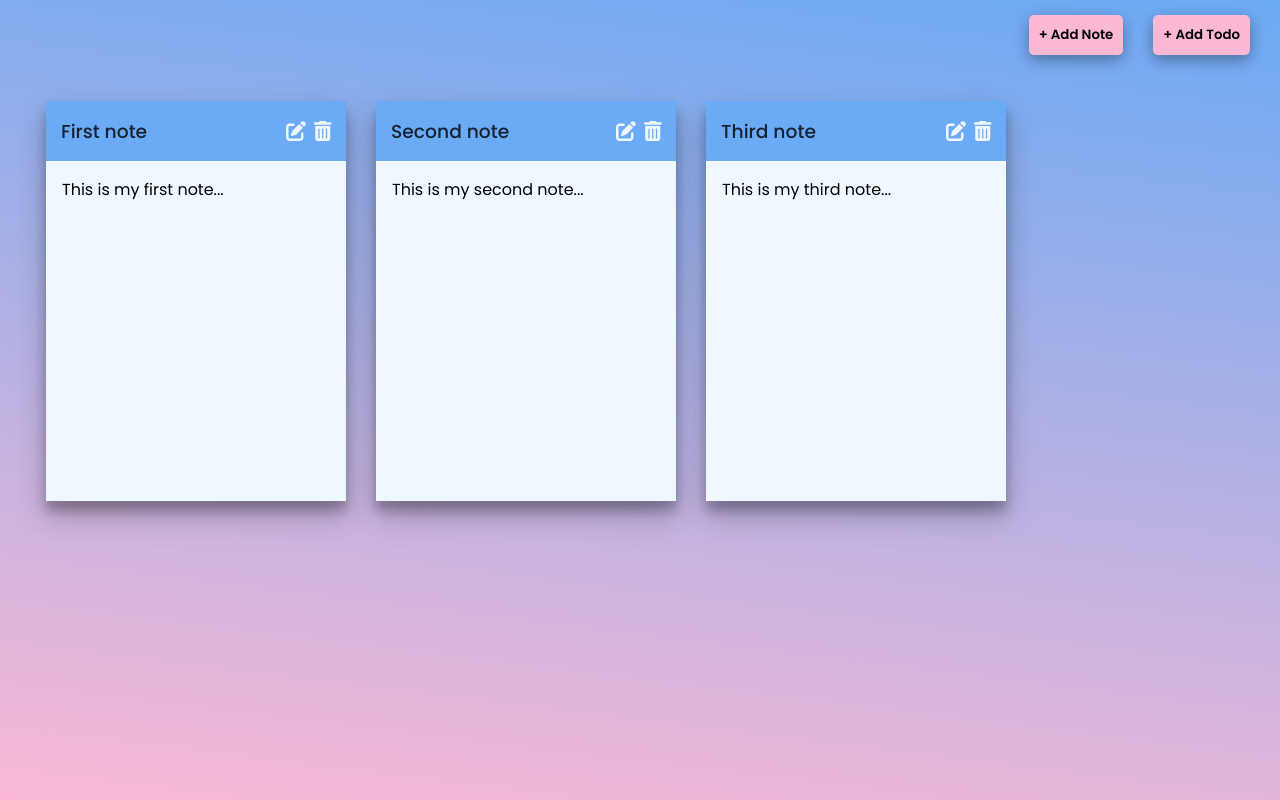
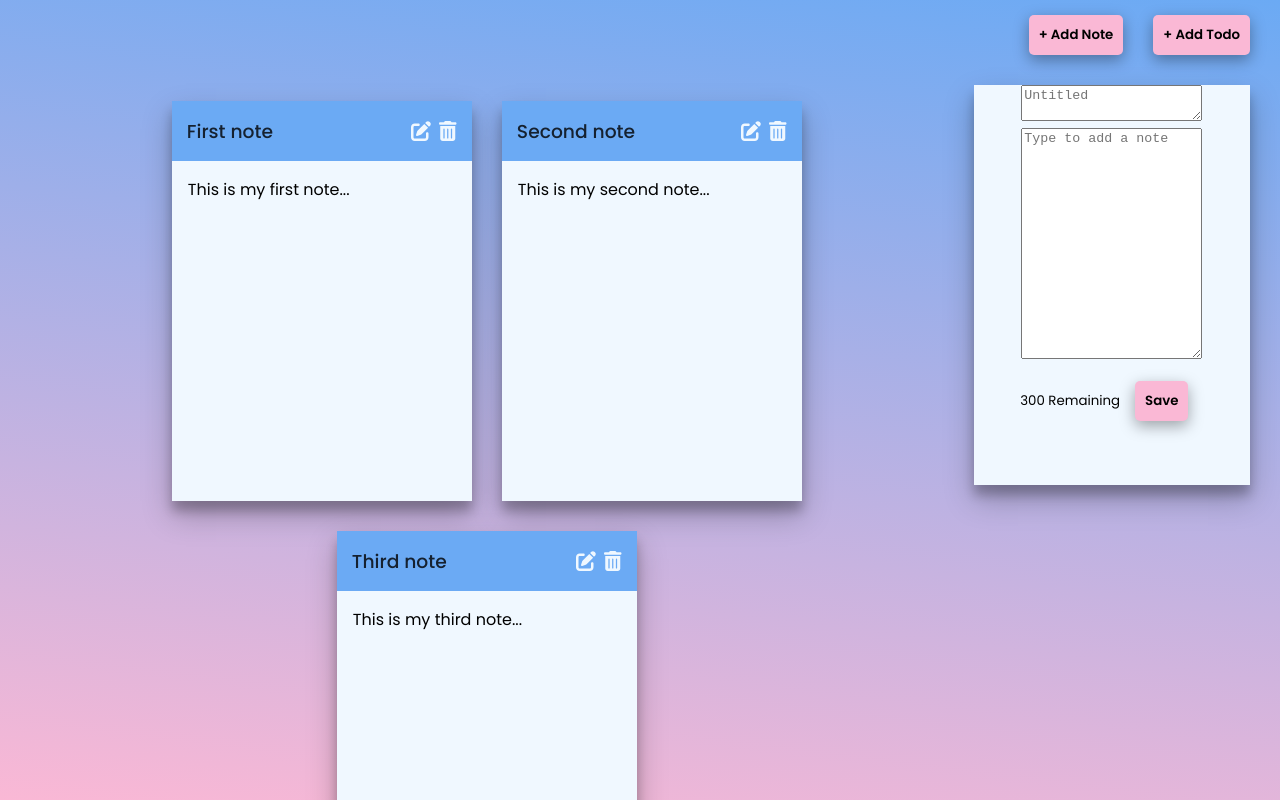
Before and after one commit to marijahavaic/notes-todo-app, a React (Create React App) app: page / in a window 1280 px wide. Shown: the top 800 px of the page. Built offline with nearby package versions, Linux system fonts and the light colour scheme.

Commit message:
Add two textareas and a note footer to AddNote function component

```diff
--- a/src/App.js
+++ b/src/App.js
@@ -3,6 +3,7 @@ import {nanoid} from 'nanoid';
 
 import './App.css';
 import NotesList from './Components/NotesList';
+import AddNote from './Components/AddNote'
 
 function App() {
 
@@ -32,6 +33,7 @@ function App() {
         </div>
         <div className='Notes'>
           <NotesList notes={notes} />
+          <AddNote />
         </div>
       </div>
     );
--- a/src/Components/AddNote.js
+++ b/src/Components/AddNote.js
@@ -0,0 +1,28 @@
+import '../Style/Note.css'
+
+const AddNote = () => {
+    return(
+        <div className="Note">
+            <div className='Note-header'>
+                <textarea
+                    rows={2}
+                    cols={20}
+                    placeholder="Untitled"
+                ></textarea>
+            </div>
+            <div className='Note-text'>
+                <textarea
+                    rows={15}
+                    cols={20}
+                    placeholder="Type to add a note"
+                ></textarea>
+            </div>
+            <div className='Note-footer'>
+                <small>300 Remaining</small>
+                <button className='save'>Save</button>
+            </div>
+        </div>
+    )
+}
+
+export default AddNote;
--- a/src/Style/Note.css
+++ b/src/Style/Note.css
@@ -1,7 +1,7 @@
 .Note
 {
     width: 300px;
-    min-height: 400px;
+    height: 400px;
     margin: 15px;
     background-color: aliceblue;
     box-shadow: rgba(0, 0, 0, 0.25) 0px 14px 28px, rgba(0, 0, 0, 0.22) 0px 10px 10px;
```
